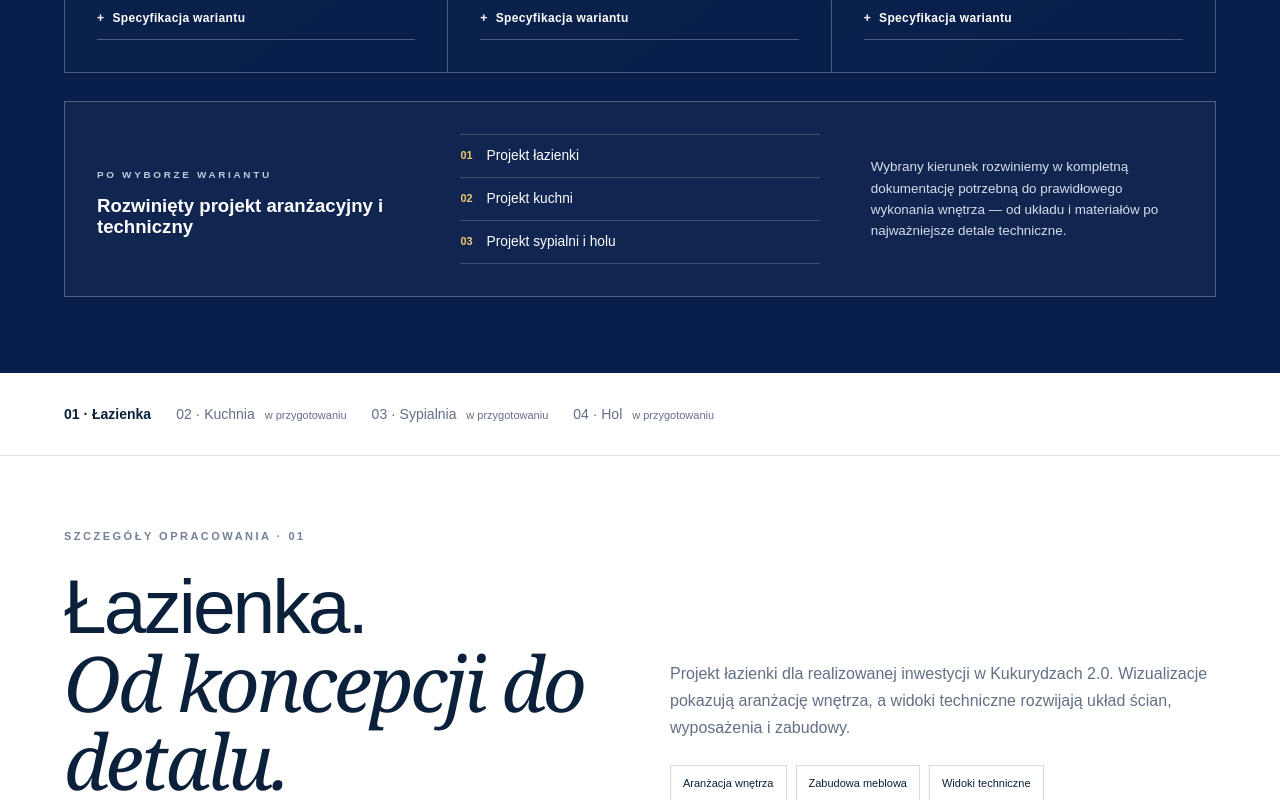
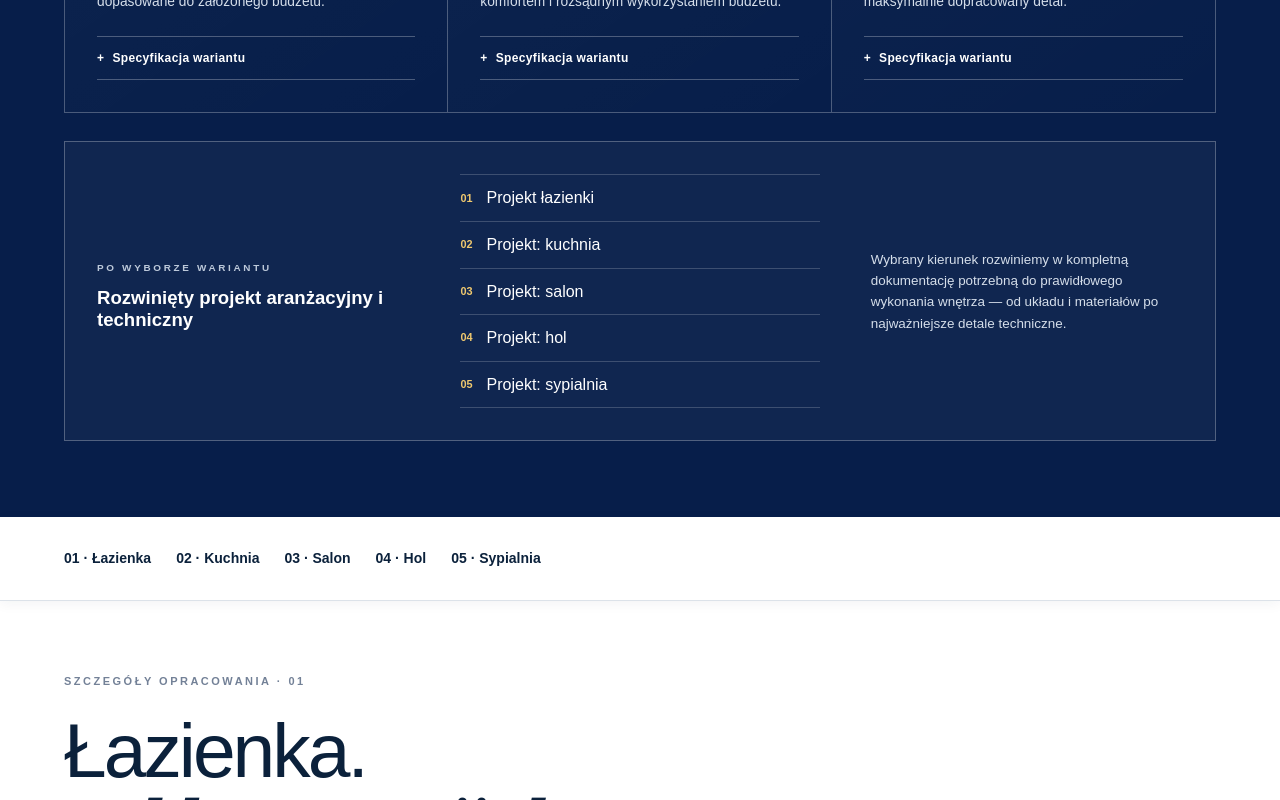
Before and after one commit to KiMsilesia/home, a Next.js app: page /home/kukurydze in a window 1280 px wide. Shown: the part 2440-3240 px from the top of the page. Built offline with nearby package versions, Linux system fonts and the light colour scheme; a web font is replaced by a local one.

Commit message:
Add example kitchen living room hallway bedroom studies and room anchor navigation

```diff
--- a/app/kukurydze/page.tsx
+++ b/app/kukurydze/page.tsx
@@ -1,6 +1,6 @@
 import type { Metadata } from "next";
 import { VariantDisclosure } from "../../components/variant-disclosure";
-import { ProjectStudy } from "../../components/project-study";
+import { ProjectStudy, type ProjectStudyData } from "../../components/project-study";
 import "../project-study.css";
 import Link from "next/link";
 const assetBase = "/home";
@@ -90,6 +90,149 @@ const bathroomProject = {
     }
   ]
 };
+
+const additionalProjects: ProjectStudyData[] = [
+  {
+    "id": "kuchnia",
+    "number": "02",
+    "title": "Kuchnia",
+    "example": true,
+    "description": "Przykładowa aranżacja: kuchnia. Sekcja pokazuje układ przyszłego opracowania dla Kukurydz 2.0; grafiki i opisy zostaną dopasowane do właściwego projektu.",
+    "photos": [
+      {
+        "src": "/home/assets/projekt-kuchni-01.jpg",
+        "label": "Zabudowa i strefa przygotowania"
+      },
+      {
+        "src": "/home/assets/projekt-kuchni-02.jpg",
+        "label": "Przykładowa zabudowa kuchenna"
+      },
+      {
+        "src": "/home/assets/bialy-hero-kuchnia.jpg",
+        "label": "Wyspa i blat roboczy"
+      }
+    ],
+    "heroIndex": 0,
+    "details": [
+      {
+        "label": "MATERIAŁY",
+        "title": "Kaszmir i naturalne drewno",
+        "text": "Przykładowe zestawienie jasnych frontów, drewna i trwałych powierzchni roboczych."
+      },
+      {
+        "label": "FUNKCJA",
+        "title": "Wygodna praca w kuchni",
+        "text": "Strefy przechowywania, przygotowania i gotowania tworzą czytelny układ zabudowy."
+      },
+      {
+        "label": "ŚWIATŁO",
+        "title": "Oświetlenie blatu",
+        "text": "Światło pod szafkami i nad wyspą podkreśla podziały oraz ułatwia codzienną pracę."
+      }
+    ],
+    "drawings": []
+  },
+  {
+    "id": "salon",
+    "number": "03",
+    "title": "Salon",
+    "example": true,
+    "description": "Przykładowa aranżacja: salon. Sekcja pokazuje układ przyszłego opracowania dla Kukurydz 2.0; grafiki i opisy zostaną dopasowane do właściwego projektu.",
+    "photos": [
+      {
+        "src": "/home/assets/premium-wood-kitchen.jpg",
+        "label": "Strefa dzienna z aneksem"
+      },
+      {
+        "src": "/home/assets/realizacja-03.jpg",
+        "label": "Przykładowa zabudowa strefy telewizyjnej"
+      }
+    ],
+    "heroIndex": 0,
+    "details": [
+      {
+        "label": "MATERIAŁY",
+        "title": "Spójność strefy dziennej",
+        "text": "Drewno, jasne powierzchnie i miękkie tkaniny łączą salon z pozostałymi pomieszczeniami."
+      },
+      {
+        "label": "FUNKCJA",
+        "title": "Wypoczynek i przechowywanie",
+        "text": "Zabudowa meblowa porządkuje strefę telewizyjną i zapewnia miejsce na codzienne przedmioty."
+      },
+      {
+        "label": "ŚWIATŁO",
+        "title": "Nastrój i akcenty",
+        "text": "Oświetlenie główne i delikatne podświetlenia tworzą różne scenariusze użytkowania."
+      }
+    ],
+    "drawings": []
+  },
+  {
+    "id": "hol",
+    "number": "04",
+    "title": "Hol",
+    "example": true,
+    "description": "Przykładowa aranżacja: hol. Sekcja pokazuje układ przyszłego opracowania dla Kukurydz 2.0; grafiki i opisy zostaną dopasowane do właściwego projektu.",
+    "photos": [
+      {
+        "src": "/home/assets/kukurydze/przyklady/hol.jpg",
+        "label": "Przykładowa aranżacja holu"
+      }
+    ],
+    "heroIndex": 0,
+    "details": [
+      {
+        "label": "MATERIAŁY",
+        "title": "Jasne fronty i drewno",
+        "text": "Przykładowe połączenie neutralnych frontów z drewnianymi detalami."
+      },
+      {
+        "label": "FUNKCJA",
+        "title": "Szafa, siedzisko i lustro",
+        "text": "Zabudowa przy wejściu łączy przechowywanie odzieży z wygodnym miejscem do zmiany obuwia."
+      },
+      {
+        "label": "ŚWIATŁO",
+        "title": "Czytelna strefa wejścia",
+        "text": "Światło przy lustrze i zabudowie podkreśla układ niewielkiej przestrzeni."
+      }
+    ],
+    "drawings": []
+  },
+  {
+    "id": "sypialnia",
+    "number": "05",
+    "title": "Sypialnia",
+    "example": true,
+    "description": "Przykładowa aranżacja: sypialnia. Sekcja pokazuje układ przyszłego opracowania dla Kukurydz 2.0; grafiki i opisy zostaną dopasowane do właściwego projektu.",
+    "photos": [
+      {
+        "src": "/home/assets/kukurydze/przyklady/sypialnia.jpg",
+        "label": "Przykładowa aranżacja sypialni"
+      }
+    ],
+    "heroIndex": 0,
+    "details": [
+      {
+        "label": "MATERIAŁY",
+        "title": "Spokojne kolory i faktury",
+        "text": "Jasne odcienie, drewno i miękkie tkaniny budują przytulną przestrzeń odpoczynku."
+      },
+      {
+        "label": "FUNKCJA",
+        "title": "Wypoczynek i garderoba",
+        "text": "Łóżko, szafki nocne oraz zabudowa szafy tworzą przykładowy układ sypialni."
+      },
+      {
+        "label": "ŚWIATŁO",
+        "title": "Komfort wieczorem",
+        "text": "Subtelne podświetlenia i światło przy łóżku uzupełniają oświetlenie dzienne."
+      }
+    ],
+    "drawings": []
+  }
+];
 
 const variantSpecifications = [
   {
@@ -233,7 +376,7 @@ export default function CityApartmentPage() {
             <div><dt>Zakres</dt><dd>Projekt · meble · wykończenie</dd></div>
             <div><dt>Status</dt><dd>Aktualna realizacja</dd></div>
           </dl>
-          <p>Inwentaryzacja jest podstawą opracowania aranżacji, zabudowy i prac wykończeniowych. Poniżej prezentujemy projekt łazienki; kolejne opracowania obejmą kuchnię, sypialnię i hol.</p>
+          <p>Inwentaryzacja jest podstawą opracowania aranżacji, zabudowy i prac wykończeniowych. Poniżej prezentujemy projekt łazienki; a dalej przykładowe aranżacje kuchni, salonu, holu i sypialni, przygotowane do rozwinięcia w kolejne opracowania.</p>
           <details className="apartment-area-note">
             <summary>Notatka · powierzchnie pomieszczeń</summary>
             <dl>{rooms.map(room => <div key={room.number}><dt>{room.name}</dt><dd>{room.area}</dd></div>)}</dl>
@@ -253,13 +396,14 @@ export default function CityApartmentPage() {
       </div>
       <div className="apartment-selected-project">
         <div><small>PO WYBORZE WARIANTU</small><h3>Rozwinięty projekt aranżacyjny i techniczny</h3></div>
-        <ul><li><b>01</b><span>Projekt łazienki</span></li><li><b>02</b><span>Projekt kuchni</span></li><li><b>03</b><span>Projekt sypialni i holu</span></li></ul>
+        <ul><li><b>01</b><a href="#lazienka">Projekt łazienki</a></li>{additionalProjects.map(project => <li key={project.id}><b>{project.number}</b><a href={`#${project.id}`}>Projekt: {project.title.toLowerCase()}</a></li>)}</ul>
         <p>Wybrany kierunek rozwiniemy w kompletną dokumentację potrzebną do prawidłowego wykonania wnętrza — od układu i materiałów po najważniejsze detale techniczne.</p>
       </div>
     </section>
 
-    <nav className="study-room-nav" aria-label="Opracowania pomieszczeń"><a href="#lazienka">01 · Łazienka</a><span>02 · Kuchnia <small>w przygotowaniu</small></span><span>03 · Sypialnia <small>w przygotowaniu</small></span><span>04 · Hol <small>w przygotowaniu</small></span></nav>
+    <nav className="study-room-nav" aria-label="Opracowania pomieszczeń"><a href="#lazienka">01 · Łazienka</a>{additionalProjects.map(project => <a key={project.id} href={`#${project.id}`}>{project.number} · {project.title}</a>)}</nav>
     <ProjectStudy project={bathroomProject} />
+    {additionalProjects.map(project => <ProjectStudy key={project.id} project={project} />)}
 
     <section className="white-page-cta"><div><small>OD RZUTU DO REALIZACJI</small><h2>Sprawdźmy możliwości<br />Twojego mieszkania.</h2></div><p>Przeanalizujemy układ, instalacje, ergonomię i materiały, zanim rozpoczną się kosztowne prace.</p><Link className="white-outline" href="/kontakt">Umów konsultację <ArrowRight size={18} /></Link></section>
     <WhiteFooter />
--- a/components/project-study.tsx
+++ b/components/project-study.tsx
@@ -3,6 +3,7 @@
 import { useRef, useState } from "react";
 
 export type ProjectStudyData = {
+  example?: boolean;
   id: string;
   number: string;
   title: string;
@@ -24,14 +25,15 @@ export function ProjectStudy({ project }: { project: ProjectStudyData }) {
   return <section className="project-study" id={project.id} aria-labelledby={`${project.id}-title`}>
     <div className="study-intro">
       <div><small>SZCZEGÓŁY OPRACOWANIA · {project.number}</small><h2 id={`${project.id}-title`}>{project.title}.<br /><em>Od koncepcji do detalu.</em></h2></div>
-      <div><p>{project.description}</p><div className="study-tags"><span>Aranżacja wnętrza</span><span>Zabudowa meblowa</span><span>Widoki techniczne</span></div></div>
+      <div><p>{project.description}</p><div className="study-tags"><span>Aranżacja wnętrza</span><span>Zabudowa meblowa</span><span>{project.example ? "Przykładowa aranżacja" : "Widoki techniczne"}</span></div></div>
     </div>
     <button className="study-hero" onClick={() => showPhoto(project.heroIndex)} aria-label={`Powiększ: ${hero.label}`}><img src={hero.src} alt={hero.label} loading="lazy" /><span>Powiększ wizualizację ↗</span></button>
-    <p className="study-caption">{project.title} · wizualizacja projektowanego wnętrza</p>
+    <p className="study-caption">{project.title} · {project.example ? "grafika przykładowa — do zastąpienia właściwym projektem" : "wizualizacja projektowanego wnętrza"}</p>
     <div className="study-details">{project.details.map((detail, i) => <article key={detail.title}><small>0{i + 1} · {detail.label}</small><h3>{detail.title}</h3><p>{detail.text}</p></article>)}</div>
-    <small>ARANŻACJA WNĘTRZA</small><h3 className="study-heading">{project.title} z różnych perspektyw.</h3>
+    {project.photos.length > 1 && <><small>ARANŻACJA WNĘTRZA</small><h3 className="study-heading">{project.title} z różnych perspektyw.</h3>
     <div className="study-gallery">{project.photos.map((photo, i) => i === project.heroIndex ? null : <button className="study-photo" key={photo.src} onClick={() => showPhoto(i)}><img src={photo.src} alt={photo.label} loading="lazy" /><span><b>0{i + 1}</b>{photo.label}<i>↗</i></span></button>)}</div>
-    <div className="study-technical"><div className="study-techhead"><div><small>DOKUMENTACJA PROJEKTOWA</small><h3 className="study-heading">Widoki ścian.</h3></div><p>Cztery opracowania pokazujące rozmieszczenie wyposażenia, podziały powierzchni i wymiary. Wybierz miniaturę, aby otworzyć powiększony widok z wymiarami.</p></div><div className="study-drawings">{project.drawings.map(drawing => <button className="study-drawing" key={drawing.label} onClick={() => { setSelected({ src: drawing.src, label: `Widok ${drawing.label} · wymiary` }); modal.current?.showModal(); }}><img src={drawing.src} alt={`Widok techniczny ${drawing.label}`} loading="lazy" /><span><b>Widok {drawing.label}</b><i>Powiększ JPG ↗</i></span></button>)}</div></div>
+    </>}
+    {project.drawings.length > 0 ? <div className="study-technical"><div className="study-techhead"><div><small>DOKUMENTACJA PROJEKTOWA</small><h3 className="study-heading">Widoki ścian.</h3></div><p>Cztery opracowania pokazujące rozmieszczenie wyposażenia, podziały powierzchni i wymiary. Wybierz miniaturę, aby otworzyć powiększony widok z wymiarami.</p></div><div className="study-drawings">{project.drawings.map(drawing => <button className="study-drawing" key={drawing.label} onClick={() => { setSelected({ src: drawing.src, label: `Widok ${drawing.label} · wymiary` }); modal.current?.showModal(); }}><img src={drawing.src} alt={`Widok techniczny ${drawing.label}`} loading="lazy" /><span><b>Widok {drawing.label}</b><i>Powiększ JPG ↗</i></span></button>)}</div></div> : <aside className="study-documentation-note"><small>DOKUMENTACJA PROJEKTOWA</small><h3 className="study-heading">Miejsce na właściwe opracowanie.</h3><p>W tej sekcji dodamy docelowe wizualizacje oraz widoki ścian z wymiarami. Prezentowane grafiki służą jako przykład aranżacji.</p></aside>}
     <dialog ref={modal} className="study-modal" onClick={event => { if (event.target === event.currentTarget) modal.current?.close(); }}><div className="study-modalbar"><span>{selected.label}</span><button onClick={() => modal.current?.close()}>Zamknij ✕</button></div><img src={selected.src} alt={selected.label} /></dialog>
   </section>;
 }
```
Also changed, not shown: app/project-study.css, public/assets/kukurydze/przyklady/hol.jpg (added), public/assets/kukurydze/przyklady/sypialnia.jpg (added).
